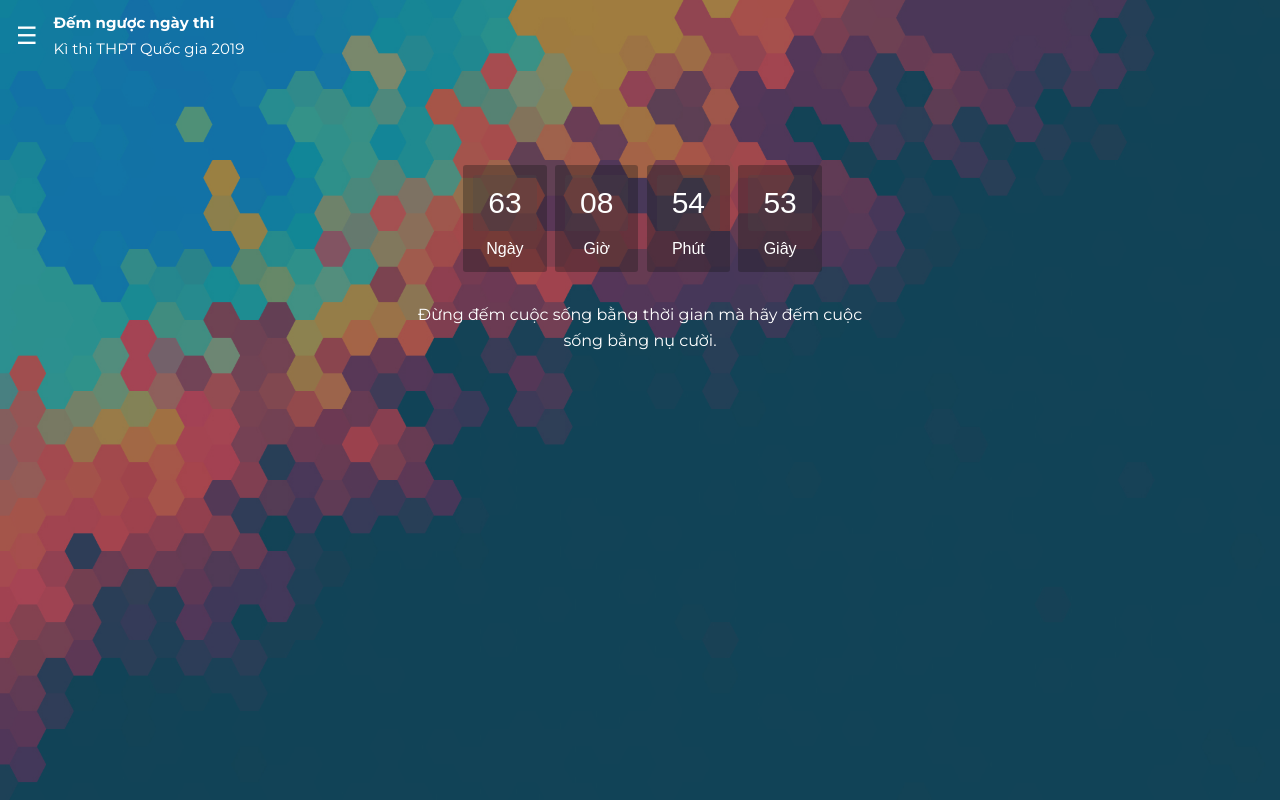
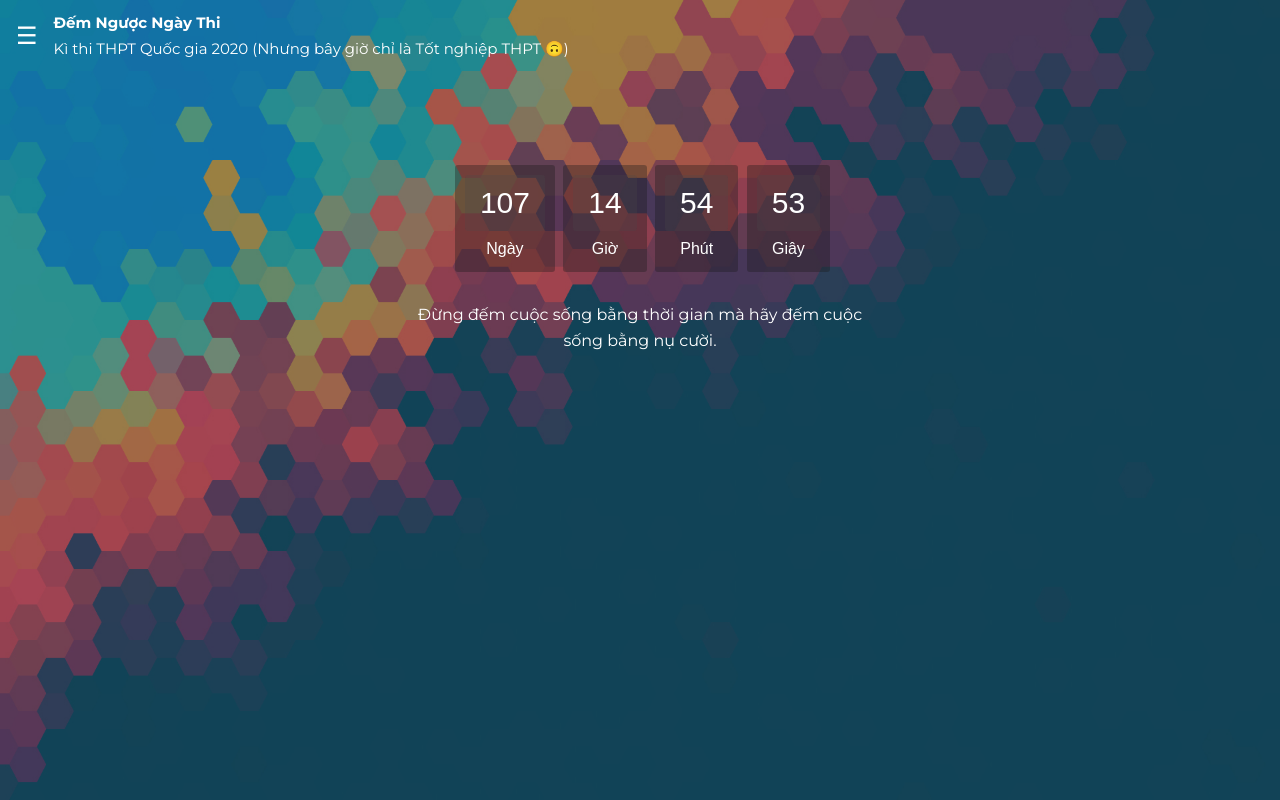
Before and after one commit to helloimfrog/demnguocngaythi, a plain HTML site: page index.html in a window 1280 px wide. Drawn offline with Linux system fonts and the light colour scheme.

Commit message:
fix-exam-date

```diff
--- a/index.html
+++ b/index.html
@@ -82,8 +82,8 @@
 
 			<div style="display: flex; justify-content: center;">
 				<div>
-					<h1>Đếm ngược ngày thi</h1>
-					<h2>Kì thi THPT Quốc gia 2019</h2>
+					<h1>Đếm Ngược Ngày Thi</h1>
+					<h2>Kì thi THPT Quốc gia 2020 (Nhưng bây giờ chỉ là Tốt nghiệp THPT 🙃)</h2>
 				</div>
 			</div>
 		</header>
--- a/js/scripts.js
+++ b/js/scripts.js
@@ -8,7 +8,7 @@ jQuery(function ($) {
     (function () {
 
         $("#back-countdiown").countdown({
-            date: "25 june 2020 00:00:00",
+            date: "8 aug 2020 06:00:00",
             format: "on"
         });
 
```
Also changed, not shown: 1 other file.
